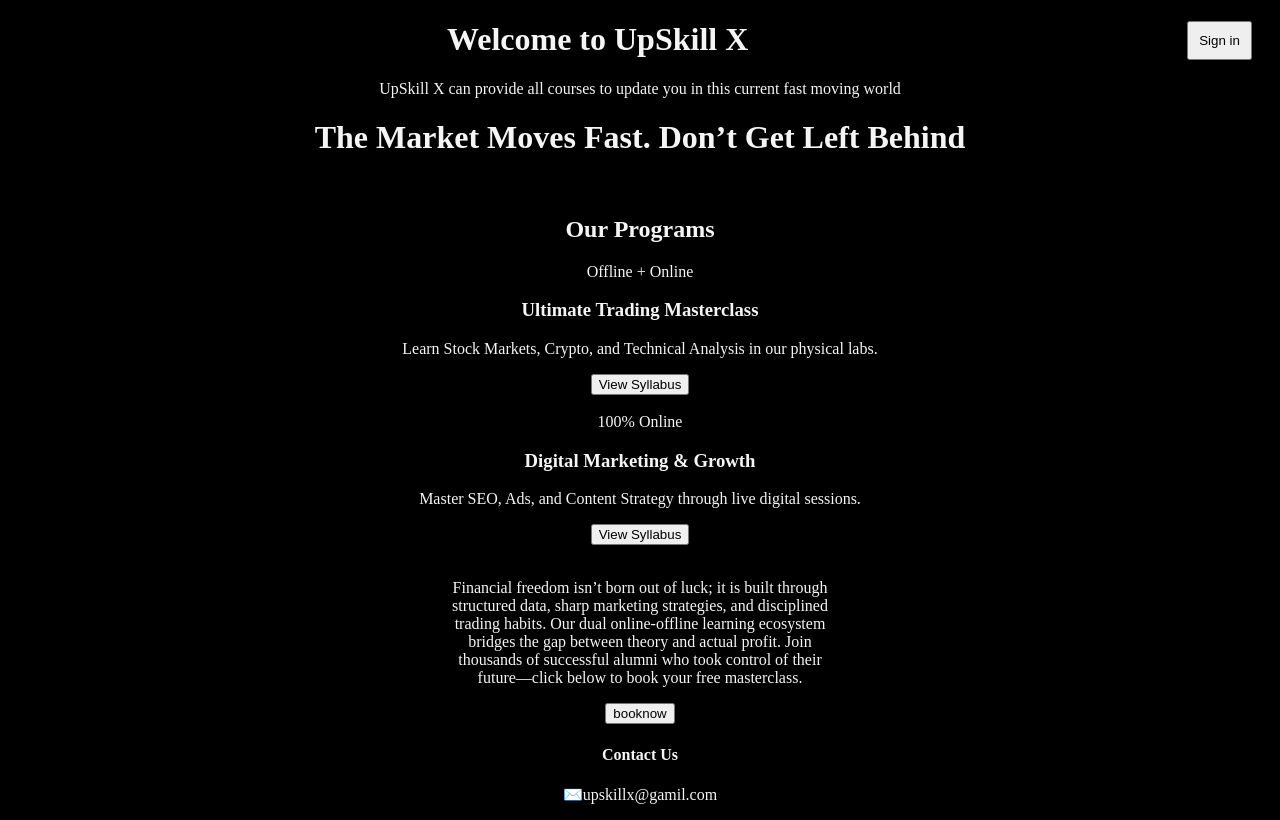
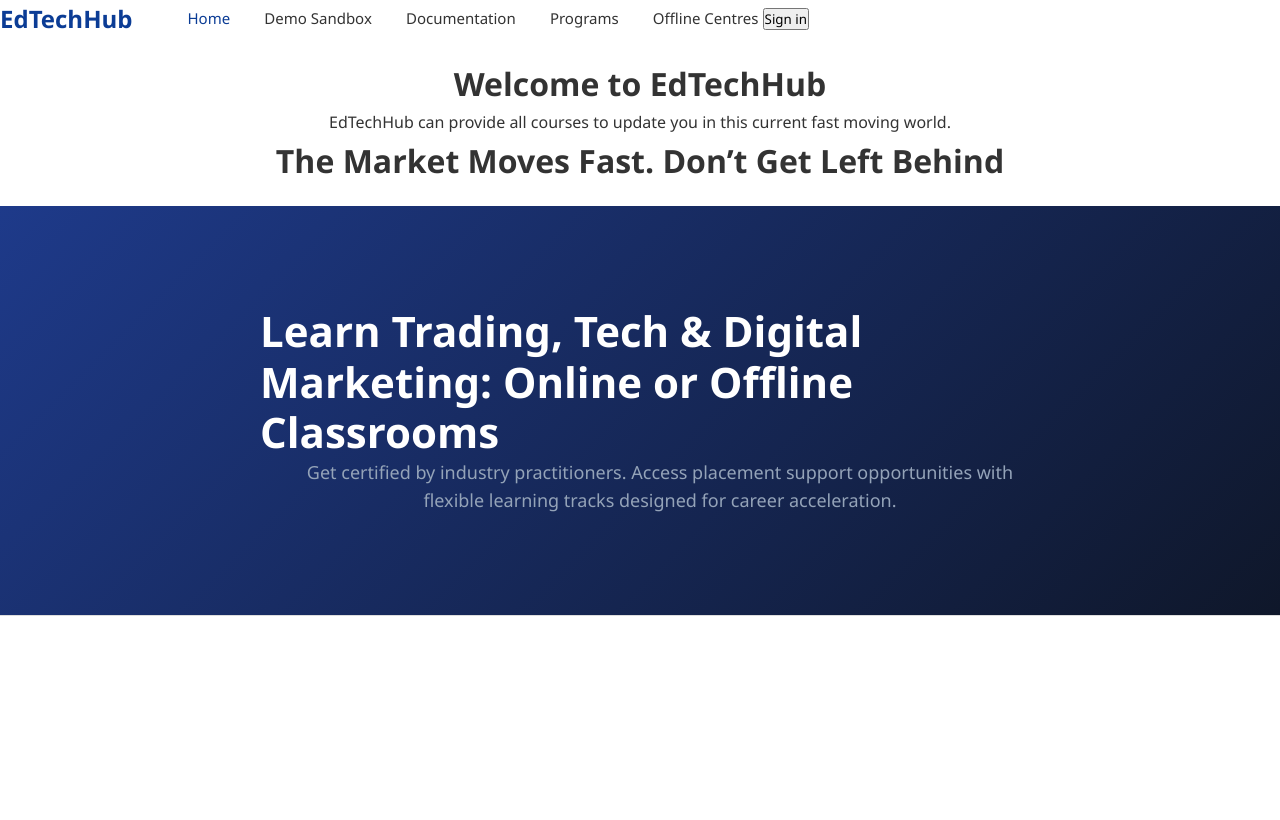
Before and after one commit to sathish0112/bus_web, a plain HTML site: page index.html in a window 1280 px wide. Drawn offline with Linux system fonts and the light colour scheme.

Commit message:
homepageupdate

```diff
--- a/index.html
+++ b/index.html
@@ -1,68 +1,45 @@
 <!DOCTYPE html>
-<html>
+<html lang="en">
+<head>
+    <meta charset="UTF-8">
+    <meta name="viewport" content="width=device-width, initial-scale=1.0">
+    <title>EdTechHub</title>
+    <link rel="icon" href="logo.png">
+    <link rel="stylesheet" href="styles.css">
+</head>
+
+<body>
+
+    <nav class="navbar">
+        <a href="index.html" class="logo">EdTechHub</a>
+        <div class="nav-links">
+            <a id="nav-home" class="active">Home</a>
+            <a id="nav-demo">Demo Sandbox</a>
+            <a id="nav-doc">Documentation</a>
+            <a href="courses.html">Programs</a>
+            <a href="#">Offline Centres</a>
 
 
-      <form action="form.html">
-        <button style="padding: 10px;float: right;margin-right: 20px;">Sign in</button>
-      </form>
+            <form action="form.html" style="display: inline;">
+                <button class="signin-btn" type="submit">Sign in</button>
+            </form>
+        </div>
+    </nav>
 
+    <center>
+    <main style="padding: 20px;">
+        <h1>Welcome to <span class="name">EdTechHub</span></h1>
+        <p>EdTechHub can provide all courses to update you in this current fast moving world.</p>
+        <h1>The Market Moves Fast. Don’t Get Left Behind</h1>
+     </center>
 
+    <header class="hero-section">
+        <div class="hero-content">
+            <h1 class="hero-title"> Learn Trading, Tech & Digital Marketing: Online or Offline Classrooms</h1>
+            <p class="hero-subtitle">Get certified by industry practitioners. Access placement support opportunities with flexible learning tracks designed for career acceleration.</p>
+        </div>
+    </header>
+    </main>
 
-    <head>
-         <title> UpSkill X</title>
-         <link rel="icon" href="logo.png"
-
-
-    </head>
-
-<body bgcolor="black" style="color:whitesmoke " class="onz">
-        <center>
-        <h1>Welcome to UpSkill X</h1>
-        <p>UpSkill X can provide all courses to update you in this current fast moving world</p>
-        <h1>The Market Moves Fast. Don’t Get Left Behind</h1>
-        </center>
-        <br>
-    <center>     <h2>Our Programs</h2>
-     <div class="course-grid">
-
-    <section class="courses">
-    <form>
-     <div class="card">
-      <span class="badge offline">Offline + Online</span>
-      <h3>Ultimate Trading Masterclass</h3>
-      <p>Learn Stock Markets, Crypto, and Technical Analysis in our physical labs.</p>
-      <button class="btn" type="submit">View Syllabus</button>
-    </div>
-    <br>
-
-    </form>
-    <div class="card">
-      <span class="badge online">100% Online</span>
-      <h3>Digital Marketing & Growth</h3>
-      <p>Master SEO, Ads, and Content Strategy through live digital sessions.</p>
-      <button class="btn">View Syllabus</button>
-    </div>
-
-    </section>
-    <br>
-    <div class="sss" >
-    <p>Financial freedom isn’t born out of luck; it is built through structured data, sharp marketing strategies, and disciplined trading habits. Our dual online-offline learning ecosystem bridges the gap between theory and actual profit. Join thousands of successful alumni who took control of their future—click below to book your free masterclass.</p>
-    </div>
-    <button class="btn">booknow</button>
-
-<section id="contact" class="contact-section">
-  <h4>Contact Us</h4>
-  <div class="contact-container">
-    <div class="contact-info">
-      <p>✉️upskillx@gamil.com</p>
-    </div>
-  </div>
-</section>
-
-    </center>
-
-<style>
-  .sss{
-    width: 400px;
-  }
-</style>
+</body>
+</html>
--- /dev/null
+++ b/styles.css
@@ -0,0 +1,95 @@
+  * {
+            margin: 0;
+            padding: 0;
+            box-sizing: border-box;
+            font-family: 'Segoe UI', Tahoma, Geneva, Verdana, sans-serif;
+        }
+
+        :root {
+            --primary-blue: #0b3c95;
+            --dark-blue: #072663;
+            --text-dark: #333333;
+            --text-light: #666666;
+            --bg-light: #f8f9fa;
+            --border-color: #dddddd;
+        }
+
+        body {
+            background-color: #ffffff;
+            color: var(--text-dark);
+            line-height: 1.6;
+        }
+
+        header {
+            display: flex;
+            justify-content: space-between;
+            align-items: center;
+            padding: 20px 5%;
+            border-bottom: 1px solid var(--border-color);
+            background: #fff;
+            position: sticky;
+            top: 0;
+            z-index: 1000;
+        }
+
+        nav div a{
+            padding-left: 30px;
+        }
+
+
+        .logo {
+            font-size: 24px;
+            font-weight: 700;
+            color: var(--primary-blue);
+            cursor: pointer;
+        }
+
+        nav {
+            display: flex;
+            gap: 25px;
+            align-items: center;
+        }
+
+        nav a {
+            text-decoration: none;
+            color: var(--text-dark);
+            font-weight: 500;
+            font-size: 15px;
+            cursor: pointer;
+            transition: color 0.2s;
+        }
+
+        nav a:hover, nav a.active {
+            color: var(--primary-blue);
+        }
+
+        .btn-signin {
+            border: 1px solid var(--text-dark);
+            padding: 8px 16px;
+            border-radius: 4px;
+            background: transparent;
+            cursor: pointer;
+            font-weight: 500;
+        }
+
+        .btn-signin:hover {
+            background: var(--bg-light);
+        }
+
+            .hero-section {
+            background: linear-gradient(135deg, #1e3a8a 0%, #0f172a 100%);
+            color: #ffffff;
+            padding: 80px 5%;
+            text-align: ;
+        }
+        .hero-content { max-width: 800px; margin: 20px auto; }
+        .hero-title { font-size: 42px; font-weight: 700; line-height: 1.2; margin-left: 20px; }
+        .hero-subtitle { font-size: 18px; color: #94a3b8;text-align: center; margin-left : 40px; line-height: 1.6; }
+
+
+        .section { text-align: center; margin-bottom: 40px; }
+        .course-grid {
+            display: grid;
+            grid-template-columns: repeat(auto-fit, minmax(300px, 1fr));
+            gap: 30px;
+        }
```
